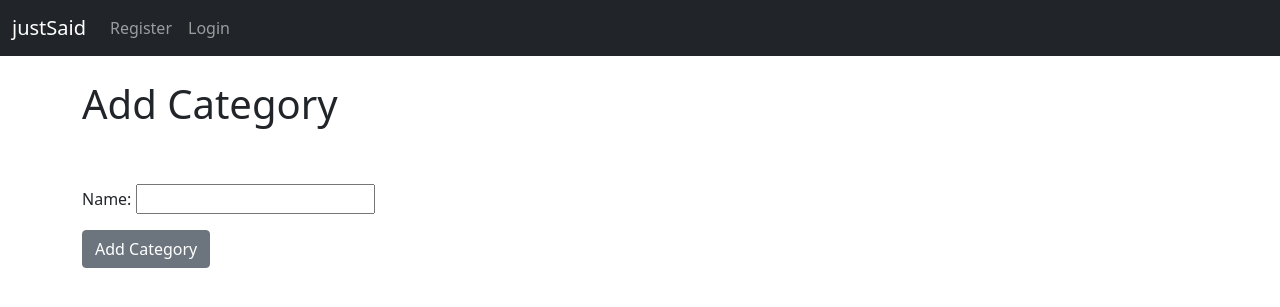
After one commit to fernphimlaphat/justSaid_project, a Django app: page /add_category/ in a window 1280 px wide. The commit adds this page. Shown: the top 307 px of the page. Run offline with Django 3.2, Linux system fonts and the light colour scheme.

Commit message:
basic category

```diff
--- a/justSaid_project/justSaid_web/admin.py
+++ b/justSaid_project/justSaid_web/admin.py
@@ -1,5 +1,6 @@
 from django.contrib import admin
-from .models import Post
+from .models import Post, Category
 
 admin.site.register(Post) # admin can access 'Post'
+admin.site.register(Category)# admin can access 'Catagory'
 # Register your models here.
--- a/justSaid_project/justSaid_web/forms.py
+++ b/justSaid_project/justSaid_web/forms.py
@@ -1,16 +1,25 @@
 # ทำฟอร์ม
 from django import forms
-from .models import Post
+from .models import Post,Category
 
+#choices = [('coding','coding') , ('sports','sports') , ('entertainment','entertainment'),]
+choices= Category.objects.all().values_list('name','name')  #เหมือนอันบนแต่แค่สามารถCALL BACK name ที่หน้า models.py
+
+# list for keep categories
+choices_list = []
+
+for item in choices:
+    choices_list.append(item)
 class PostForm(forms.ModelForm):
     class Meta:
         model = Post
-        fields =( 'title','title_tag','author','body')
+        fields =( 'title','title_tag','author','category','body')
 
         widgets = {
             'title': forms.TextInput(attrs={'class':'form-control','placeholder':'This is Title Placeholder Stuff'}),
             'title_tag': forms.TextInput(attrs={'class':'form-control'}),
             'author': forms.Select(attrs={'class':'form-control'}),
+            'category': forms.Select(choices=choices_list,attrs={'class':'form-control'}),
             'body': forms.Textarea(attrs={'class':'form-control'}),
             }
 
--- a/justSaid_project/justSaid_web/models.py
+++ b/justSaid_project/justSaid_web/models.py
@@ -2,12 +2,23 @@ from django.db import models
 from django.contrib.auth.models import User
 from django.urls import reverse
 from datetime import datetime,date
+
+class Category(models.Model):
+    name = models.CharField(max_length=255)
+
+    def __str__(self):
+        return self.name
+
+    def get_absolute_url(self):
+        return reverse('home')
+
 class Post(models.Model):
     title = models.CharField(max_length=255)
     title_tag = models.CharField(max_length=255)
     author = models.ForeignKey(User,on_delete=models.CASCADE) #ลบเมื่อuserไม่อยู่
     body = models.TextField()
     post_date = models.DateField(auto_now_add=True)
+    category = models.CharField(max_length=255,default='coding')
     def __str__(self):
         return self.title + ' | ' + str(self.author)
 
--- /dev/null
+++ b/justSaid_project/justSaid_web/templates/add_category.html
@@ -0,0 +1,20 @@
+{% extends 'base.html' %}
+{% block title %}Create New Blog Category{% endblock %}
+
+
+{% block content %}
+
+<h1>Add Category</h1>
+<br/><br/>
+
+<!-- ฟอร์ม add post -->
+<div class="form-group">
+<form method="POST">
+    {% csrf_token %}
+    {{ form.as_p }}
+    <button class="btn btn-secondary">Add Category</button>
+
+</div>
+
+
+{% endblock %}
--- a/justSaid_project/justSaid_web/templates/base.html
+++ b/justSaid_project/justSaid_web/templates/base.html
@@ -31,6 +31,11 @@
                     <li class="nav-item">
                         <a class="nav-link" href="{% url 'add_post' %}">Add Post</a>
                     </li>
+
+                    <li class="nav-item">
+                        <a class="nav-link" href="{% url 'add_category' %}">Add Category</a>
+                    </li>
+
                     <li class="nav-item">
                         <a class="nav-link" href="{% url 'logout' %}">Logout</a>
                     </li>
--- a/justSaid_project/justSaid_web/templates/home.html
+++ b/justSaid_project/justSaid_web/templates/home.html
@@ -9,7 +9,7 @@
 <ul>
 <!-- แสดง post  -->
 {% for post in object_list %}
-    <li> <a><a href="{% url 'blog-detail' post.pk %}">{{ post.title }}</a> -
+    <li> <a><a href="{% url 'blog-detail' post.pk %}">{{ post.title }}</a> - {{ post.category }} -
         {{ post.author.first_name }} {{ post.author.last_name }} -
         {{ post.post_date }}
 
--- a/justSaid_project/justSaid_web/urls.py
+++ b/justSaid_project/justSaid_web/urls.py
@@ -1,10 +1,11 @@
 from django.urls import path
-from .views import AddPostView, HomeView, BlogDetailView, UpdatePostView,DeletePostView
+from .views import AddPostView, HomeView, BlogDetailView, UpdatePostView,DeletePostView,AddCategoryView
 
 urlpatterns = [
     path('', HomeView.as_view(),name='home' ),
     path('blog/<int:pk>', BlogDetailView.as_view(),name='blog-detail'), # pk=primary key
     path('add_post/',AddPostView.as_view(),name='add_post'),
+    path('add_category/',AddCategoryView.as_view(),name='add_category'),
     path('blog/edit/<int:pk>',UpdatePostView.as_view(),name='update_post'),
     path('blog/<int:pk>/remove',DeletePostView.as_view(),name='delete_post'),
 ]
--- a/justSaid_project/justSaid_web/views.py
+++ b/justSaid_project/justSaid_web/views.py
@@ -1,7 +1,7 @@
 from audioop import reverse
 from django.shortcuts import render
 from django.views.generic import ListView,DetailView,CreateView,UpdateView,DeleteView
-from .models import Post
+from .models import Category, Post
 from .forms import PostForm,EditForm
 from django.urls import reverse_lazy
 
@@ -28,6 +28,12 @@ class AddPostView(CreateView):
     #fields = '__all__'
     #field = {'title','body'}
 
+class AddCategoryView(CreateView):
+    model = Category
+    #form_class = PostForm
+    template_name = 'add_category.html'
+    fields = '__all__'
+    #field = {'title','body'}
 class UpdatePostView(UpdateView):
     model = Post
     form_class = EditForm
```
Also changed, not shown: justSaid_project/db.sqlite3, justSaid_project/justSaid_web/migrations/0006_category_post_category.py (added).
